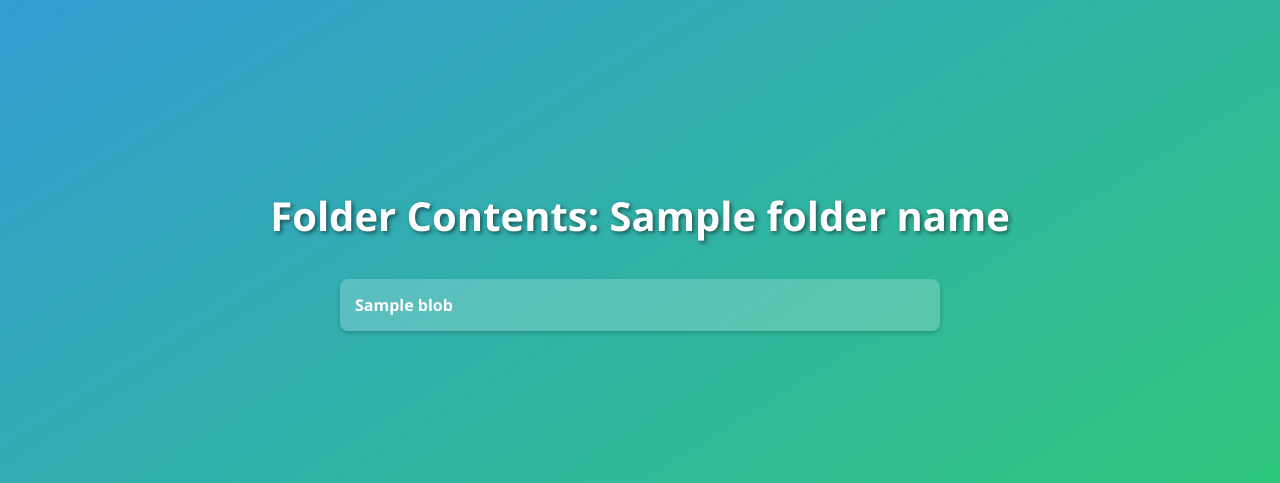
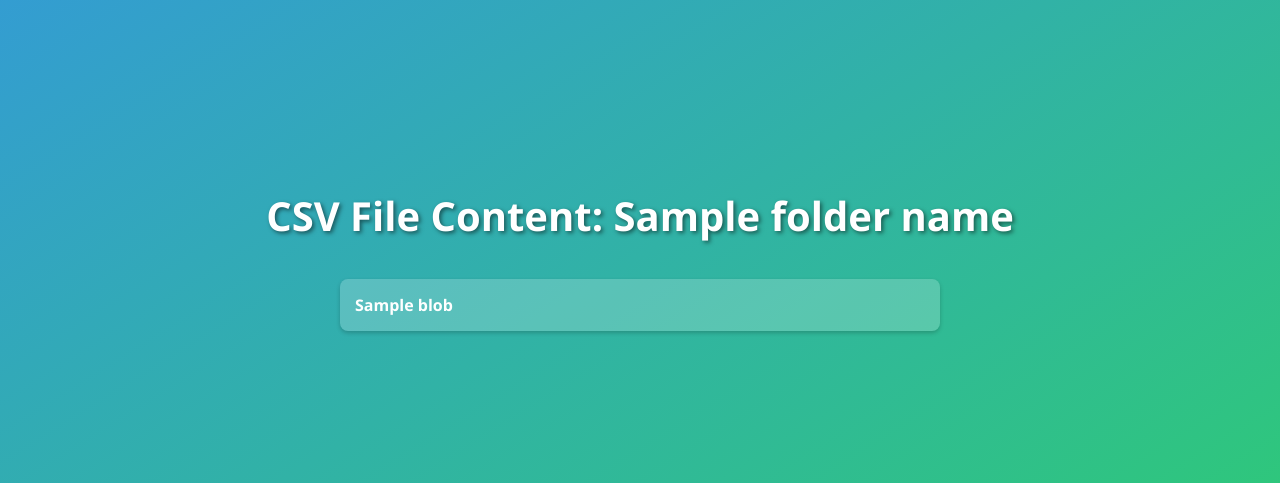
Before and after one commit to tharunkunuthuru/application-part, a Flask app: template templates/folder.html in a window 1280 px wide. Shown: the part 144-627 px from the top of the page. Run offline with Flask 2, Linux system fonts and the light colour scheme; the template is opened without the code that fills it: most values are stand-ins (such as "Sample title", 1, 10 or a date in 2020).

Commit message:
Update folder.html

```diff
--- a/templates/folder.html
+++ b/templates/folder.html
@@ -1,7 +1,7 @@
 <!DOCTYPE html>
 <html>
 <head>
-  <title>Folder Contents: {{ folder_name }}</title>
+  <title> CSV File Content: {{ folder_name }}</title>
   <style>
     body {
       font-family: 'Segoe UI', Tahoma, Geneva, Verdana, sans-serif;
@@ -56,7 +56,7 @@
   </style>
 </head>
 <body>
-  <h2>Folder Contents: {{ folder_name }}</h2>
+  <h2> CSV File Content: {{ folder_name }}</h2>
   <ul>
     {% for blob in blobs %}
       <li><a href="/download/{{ blob.name }}">{{ blob.name }}</a></li>
```
